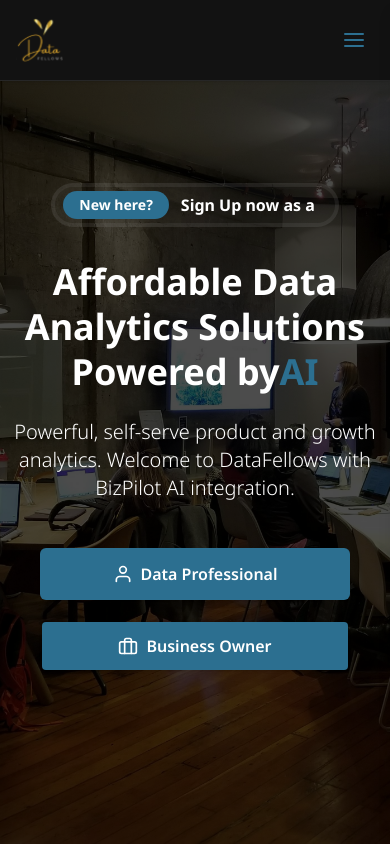
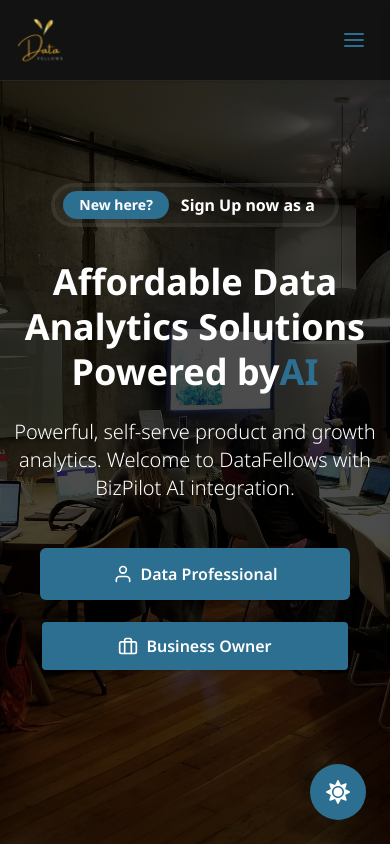
Before and after one commit to Data-Fellows/data-fellows-web-app, a Next.js app: page / in a window 390 px wide. Shown: the top 844 px of the page. Built offline with nearby package versions, Linux system fonts and the light colour scheme.

Commit message:
`Refactor Layout component to conditionally render theme toggle button based on dashboard route`

```diff
--- a/src/layouts/index.tsx
+++ b/src/layouts/index.tsx
@@ -10,11 +10,16 @@
 
 const ThemeToggleButton = () => {
   const { theme, toggleTheme } = useTheme();
+  const router = useRouter();
+  const isDashboard = router.pathname.startsWith("/dashboard");
+
   return (
     <button
       onClick={toggleTheme}
       aria-label="Toggle theme"
-      className="fixed bottom-6 right-6 z-[100] max-sm:hidden rounded-full bg-primary text-primary-foreground shadow-lg p-4 hover:bg-primary/80 transition-colors"
+      className={`fixed bottom-6 right-6 z-[100] ${
+        isDashboard ? "md:inline-block hidden" : ""
+      } rounded-full bg-primary text-primary-foreground shadow-lg p-4 hover:bg-primary/80 transition-colors`}
       style={{ fontSize: 24, lineHeight: 0 }}
     >
       {theme.mode === "dark" ? <FaSun /> : <FaMoon />}
@@ -33,7 +38,7 @@
         <ThemeToggleButton />
       </div>
     );
-  } else {
+  }
   return (
     <div data-theme={theme.mode}>
       <main>
@@ -42,7 +47,6 @@
       </main>
     </div>
   );
-  }
 };
 
 export default Layout;
--- a/src/styles/globals.css
+++ b/src/styles/globals.css
@@ -116,6 +116,7 @@
 body {
   font-family: "Noto Sans", sans-serif;
   overflow-x: hidden;
+  background-color: hsl(0 0% 7%);
   margin: 0;
   padding: 0;
 }
```
Lines whose indentation alone changed are shown as unchanged.
